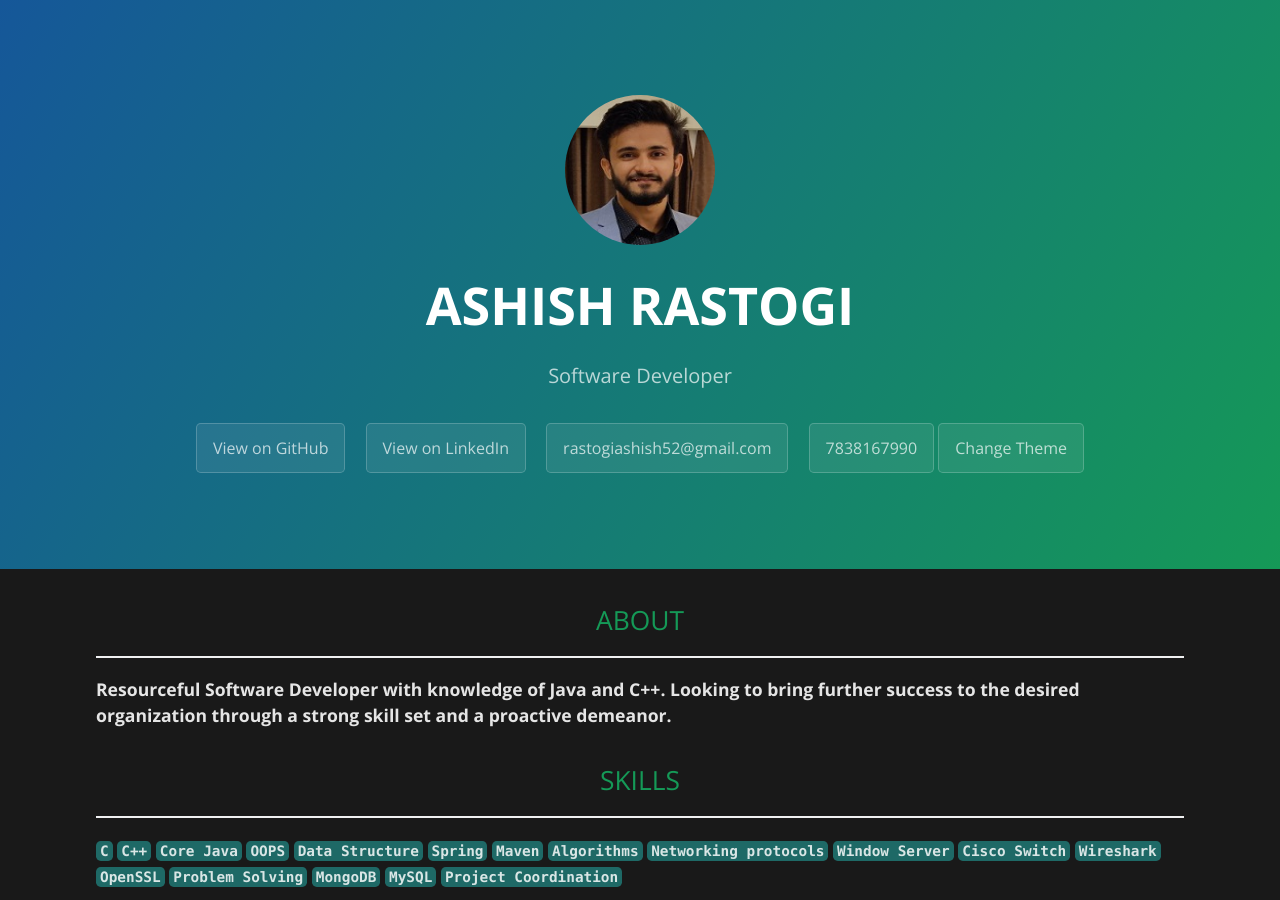
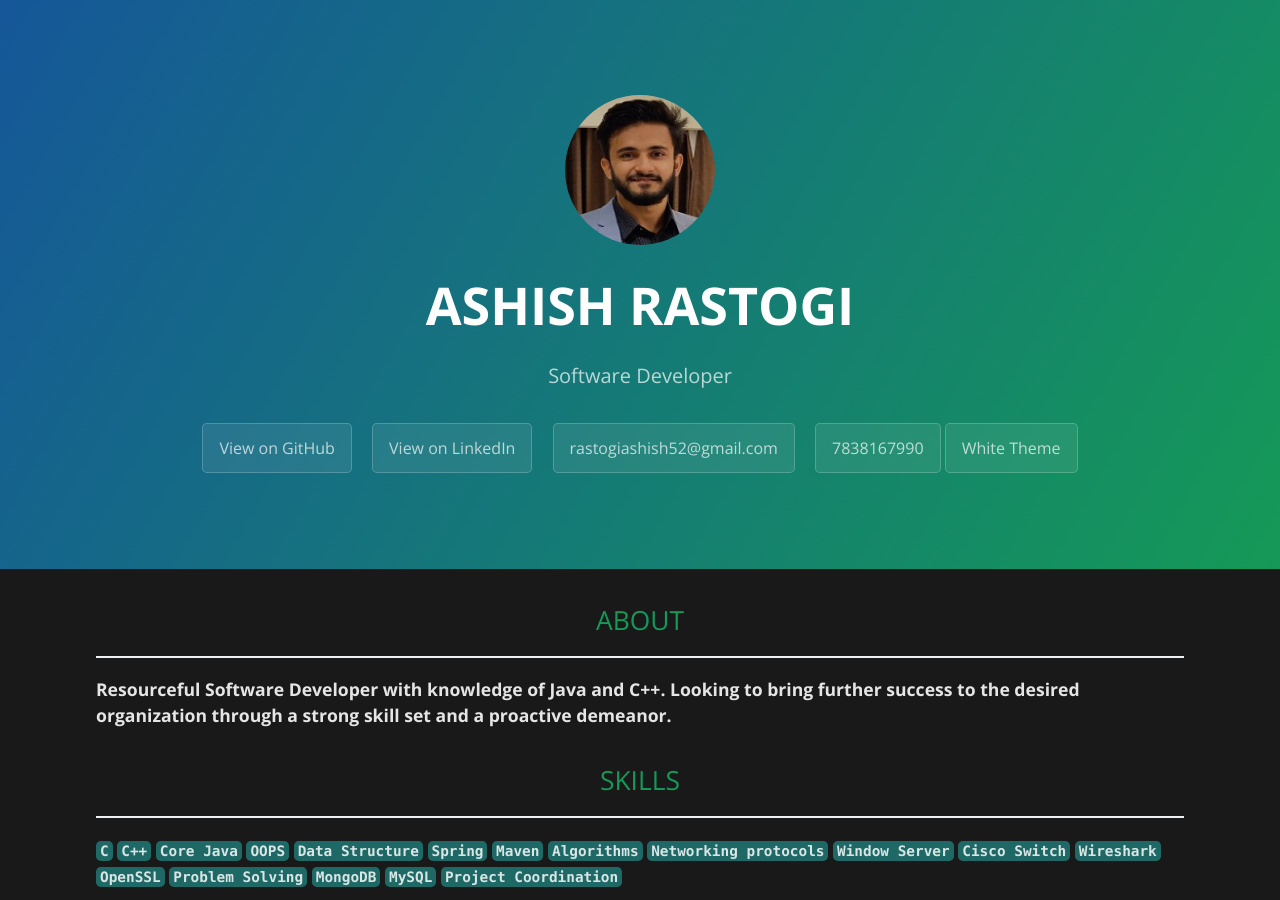
Before and after one commit to ImAshishRastogi/Resume, a Jekyll site: the page built from index.md, in a window 1280 px wide and 900 px high. Built offline with Jekyll 4.4.1, drawn with Linux system fonts in a browser that asks for light colours.

Commit message:
Update default.html

```diff
--- a/_layouts/default.html
+++ b/_layouts/default.html
@@ -57,7 +57,7 @@
     <a href="{{ site.github.tar_url }}" class="btn">Download .tar.gz</a>
     {% endif %}
 
-    <a id="theme-button" class="btn" onclick="changeTheme()">Change Theme</a>
+    <a id="theme-button" class="btn" onclick="changeTheme()">White Theme</a>
 
     <script>
       function changeTheme() {
```
